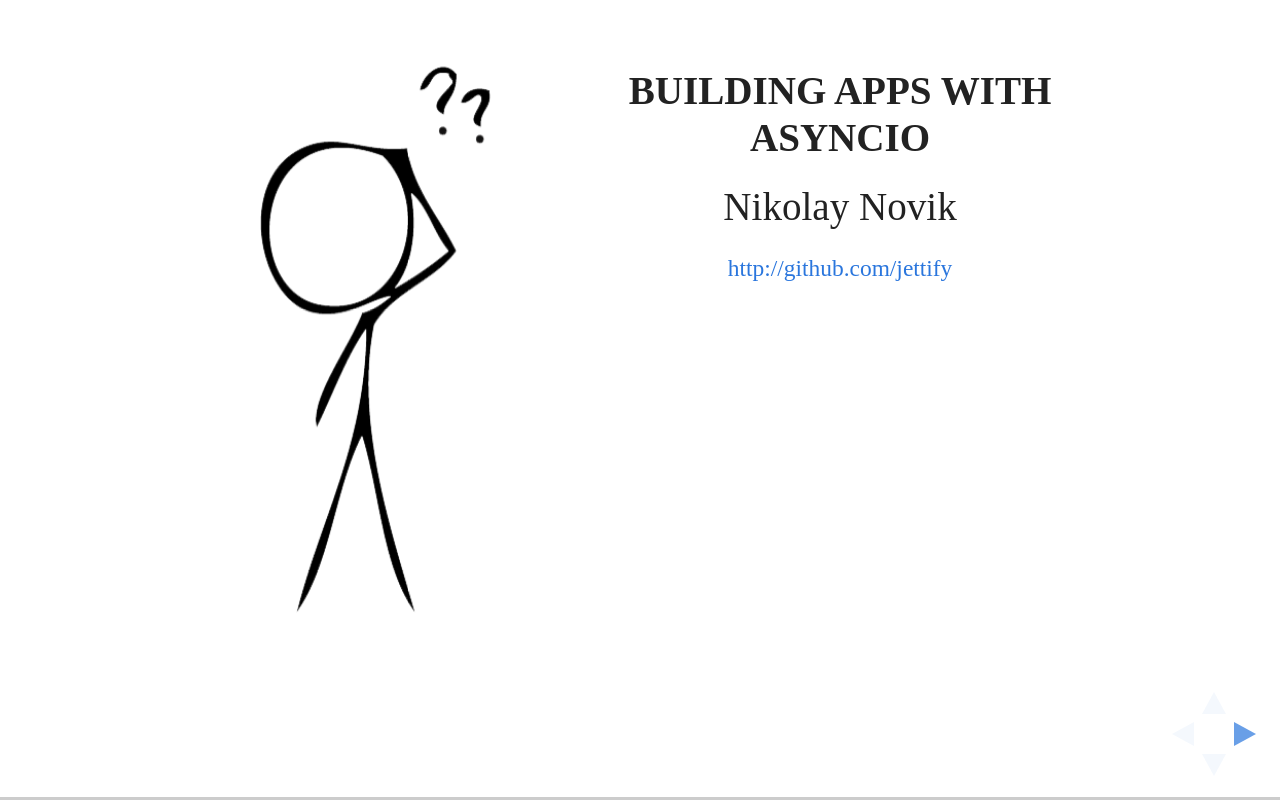
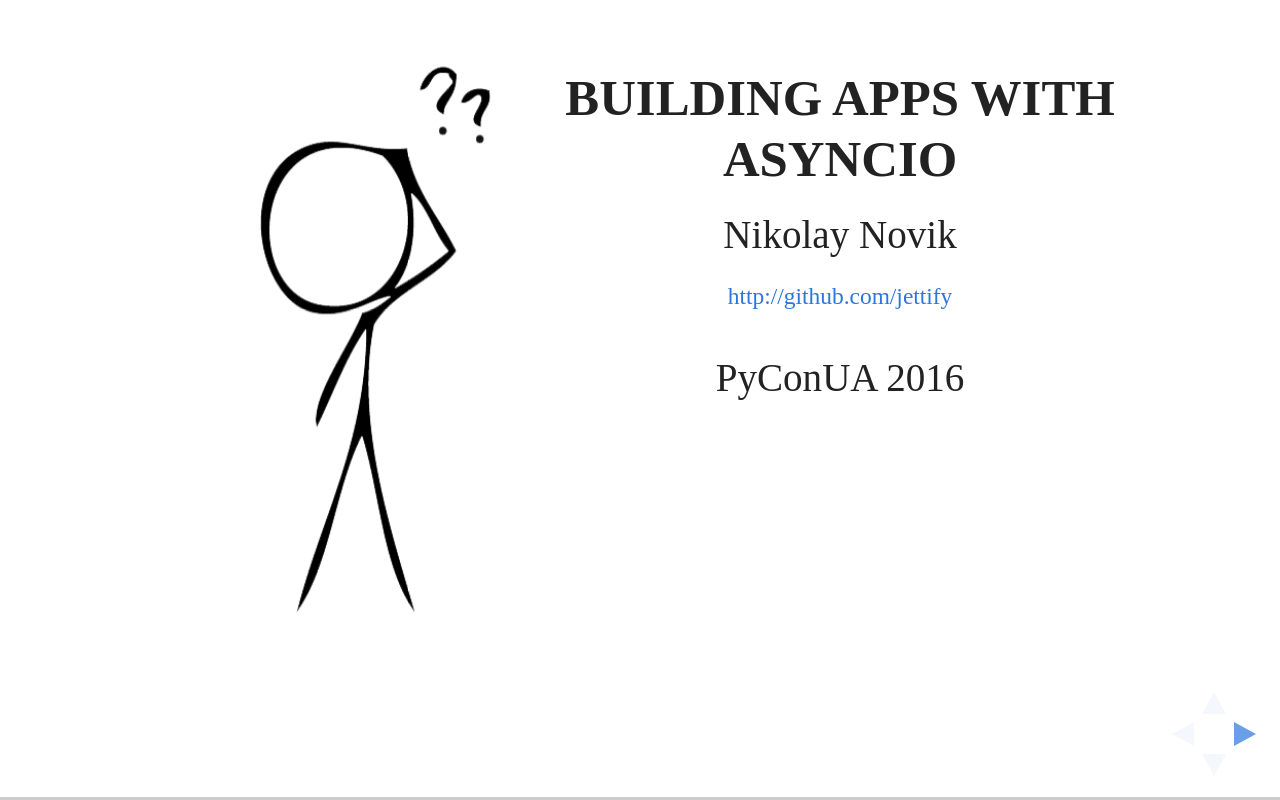
Before and after one commit to jettify/pyconua2016, a website: page index.html in a window 1280 px wide. Drawn offline with Linux system fonts and the light colour scheme.

Commit message:
update first slides

```diff
--- a/index.html
+++ b/index.html
@@ -4,7 +4,7 @@
 	<head>
 		<meta charset="utf-8">
 
-		<title>PyConBy 2016</title>
+		<title>PyConUA 2016</title>
 
 		<meta name="description" content="Building Apps With Asyncio">
 		<meta name="author" content="Nikolay Novik">
@@ -46,11 +46,11 @@
                     <h1></h1>
                     <h1></h1>
 
-					<h4>Building Apps With Asyncio</h4>
+					<h3>Building Apps With Asyncio</h3>
 					<p> Nikolay Novik</p>
-					<p>
 						<small> <a href="http://github.com/jettify">http://github.com/jettify</a></small>
 					</p>
+					<p>PyConUA 2016</p>
 			   </section>
 <!-- ####################################################################  -->
 				<section id="aobut_me">
```
